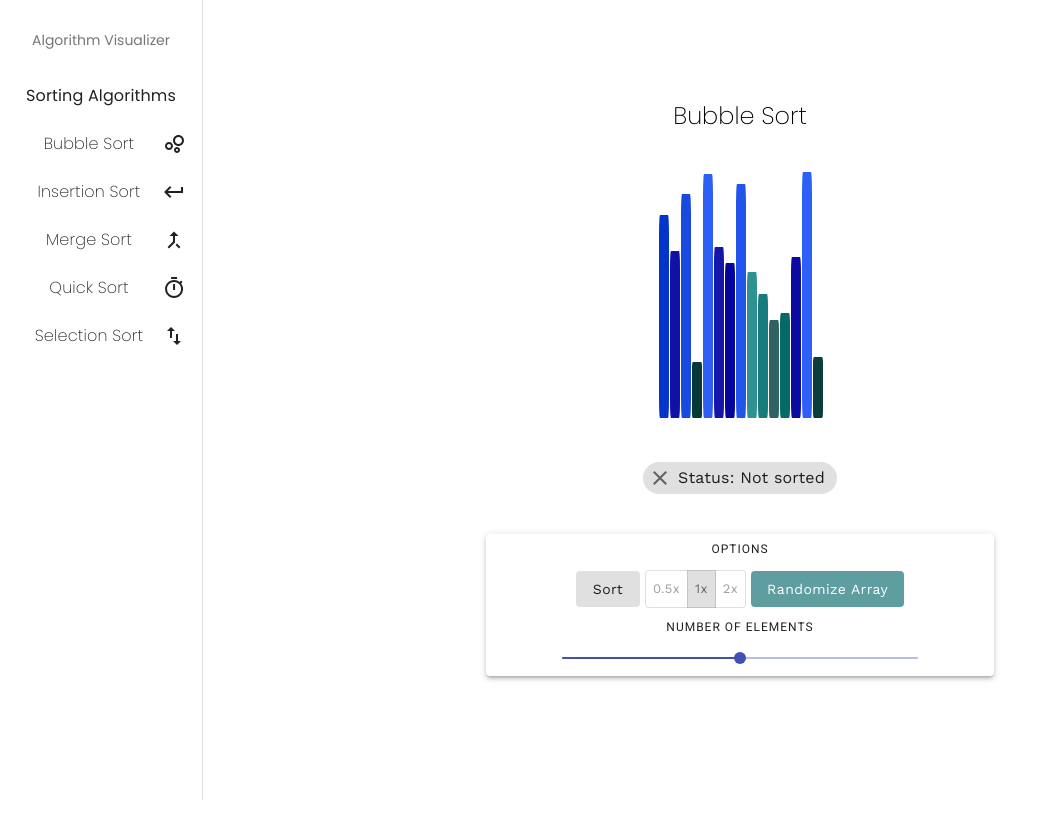
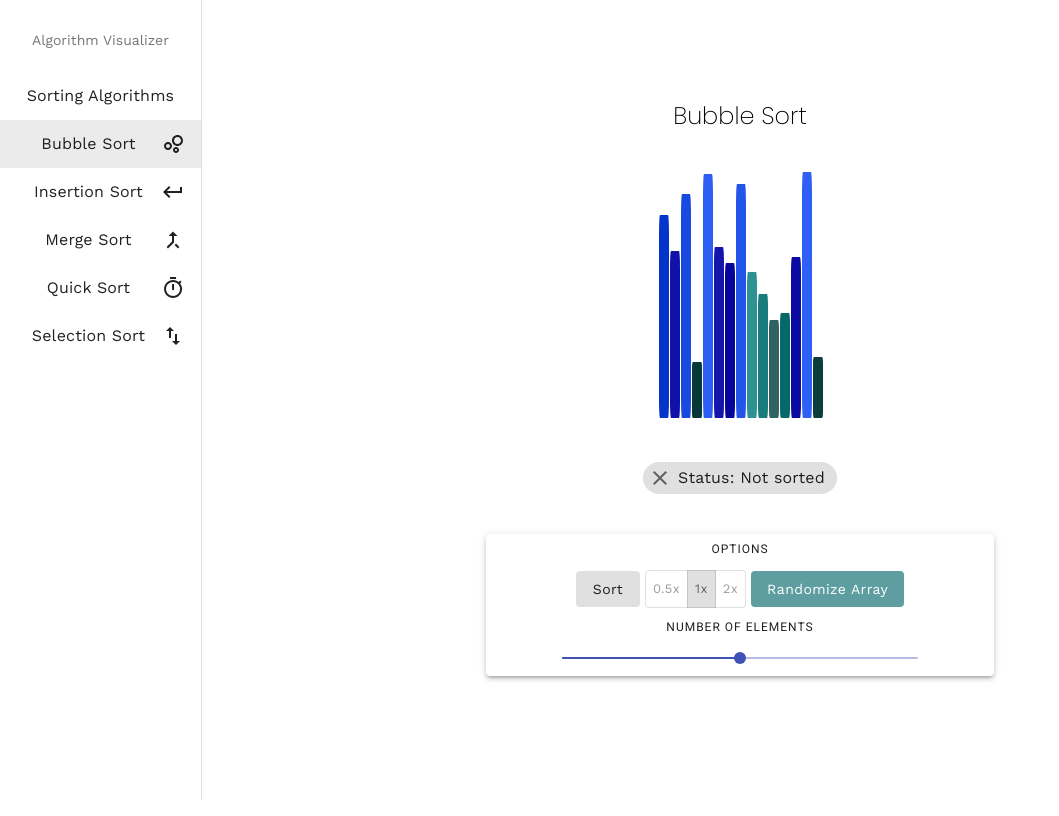
Before and after one commit to sahuashi/algorithm-visualizer, a React (Create React App) app: page / in a window 1280 px wide. Shown: the whole page, without its empty margins (0-1059 px from the left). Built offline with nearby package versions, Linux system fonts and the light colour scheme; the HTML template or start-up script is replaced by a standard one.

Commit message:
Update font

```diff
--- a/src/App.js
+++ b/src/App.js
@@ -49,7 +49,7 @@ function App() {
   return (
     <ThemeProvider theme={theme}>
     <Container maxWidth="lg" className="container">
-      <Sidebar algorithms={algorithms} setSelectedAlgorithm={setSelectedAlgorithm}/>
+      <Sidebar algorithms={algorithms} selectedAlgorithm={selectedAlgorithm} setSelectedAlgorithm={setSelectedAlgorithm} />
       <Visualizer selectedAlgorithm={selectedAlgorithm} algorithms={algorithms}/>
     </Container>
     </ThemeProvider>
--- a/src/components/Sidebar.js
+++ b/src/components/Sidebar.js
@@ -8,15 +8,8 @@ const styles = theme => ({
     width: '200px',
     whiteSpace: 'nowrap'
   },
-  subheader: {
-    fontFamily:'Poppins'
-  },
-  category: {
-    fontFamily:'Poppins',
-  },
   item: {
-    fontFamily: 'Poppins',
-    fontWeight: '200'
+    fontFamily: 'Work Sans',
   }
     });
 
@@ -27,13 +20,13 @@ class Sidebar extends Component {
       <Drawer variant="permanent" anchor="left" className={classes.root}>
         <List>
           <ListItem>
-            <ListSubheader classes={{root:classes.subheader}}>Algorithm Visualizer</ListSubheader>
+            <ListSubheader classes={{root:classes.item}}>Algorithm Visualizer</ListSubheader>
           </ListItem>
           <ListItem>
-          <ListItemText classes={{primary:classes.category}} align="center" primary="Sorting Algorithms"/>
+          <ListItemText classes={{primary:classes.item}} align="center" primary="Sorting Algorithms"/>
           </ListItem>
           {Object.keys(this.props.algorithms).map((algo, index) => (
-            <ListItem key={index} button onClick={() => this.props.setSelectedAlgorithm(algo)}>
+            <ListItem key={index} button selected={this.props.selectedAlgorithm === algo} onClick={() => this.props.setSelectedAlgorithm(algo)}>
               <ListItemText style={{textAlign:'center'}}classes={{primary:classes.item}} primary={algo}/>
               {this.props.algorithms[algo][1]}
             </ListItem>
--- a/src/components/Visualizer/Visualizer.js
+++ b/src/components/Visualizer/Visualizer.js
@@ -82,9 +82,9 @@ export default class Visualizer extends Component {
         <SettingsBar
           randomize={this.randomize}
           sort={this.sort}
-          {...this.state}
           handleSizeChange={this.handleSizeChange}
           handleSpeedChange={this.handleSpeedChange}
+          {...this.state}
         />
       </Grid>
     );
```
